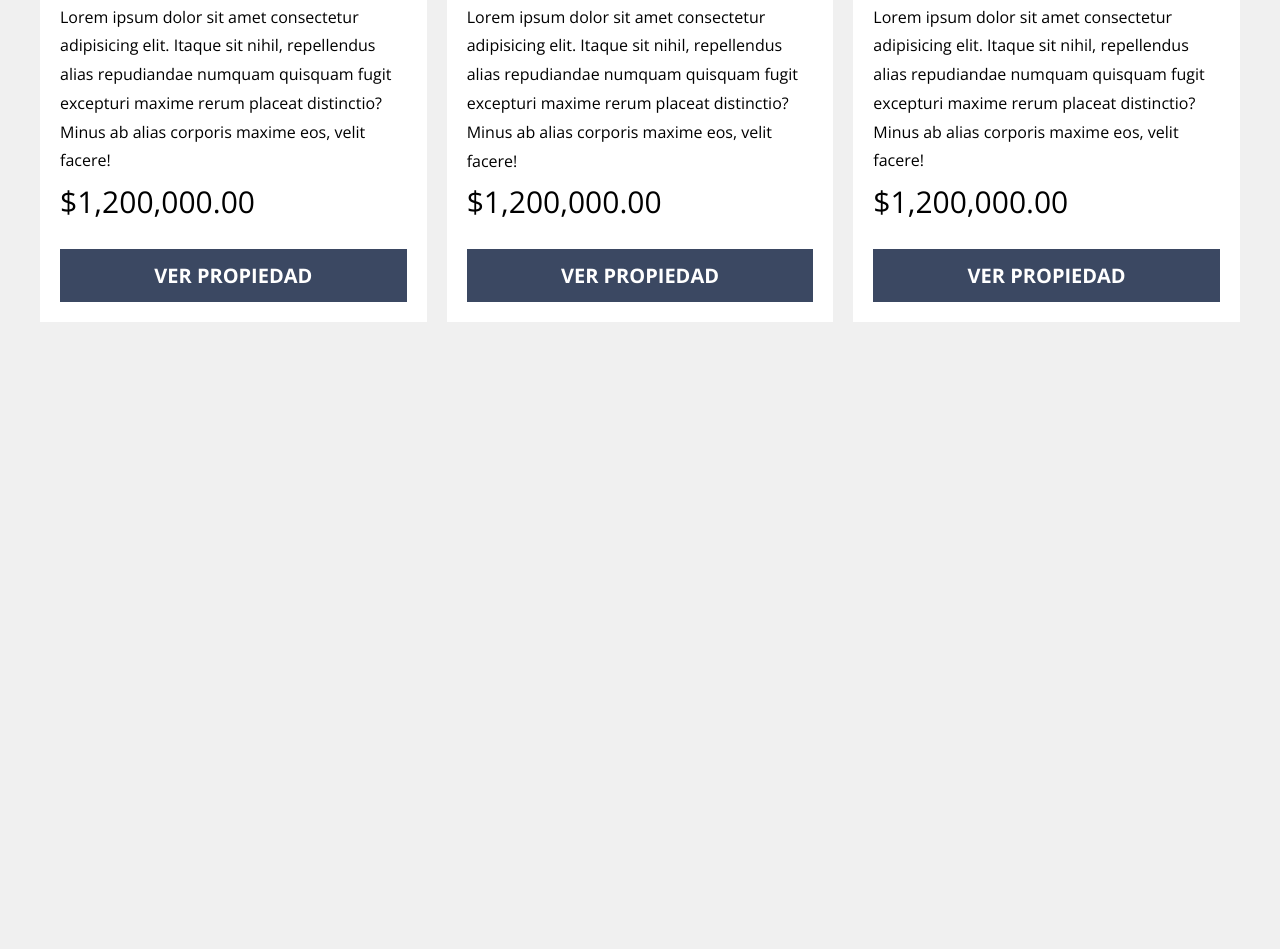
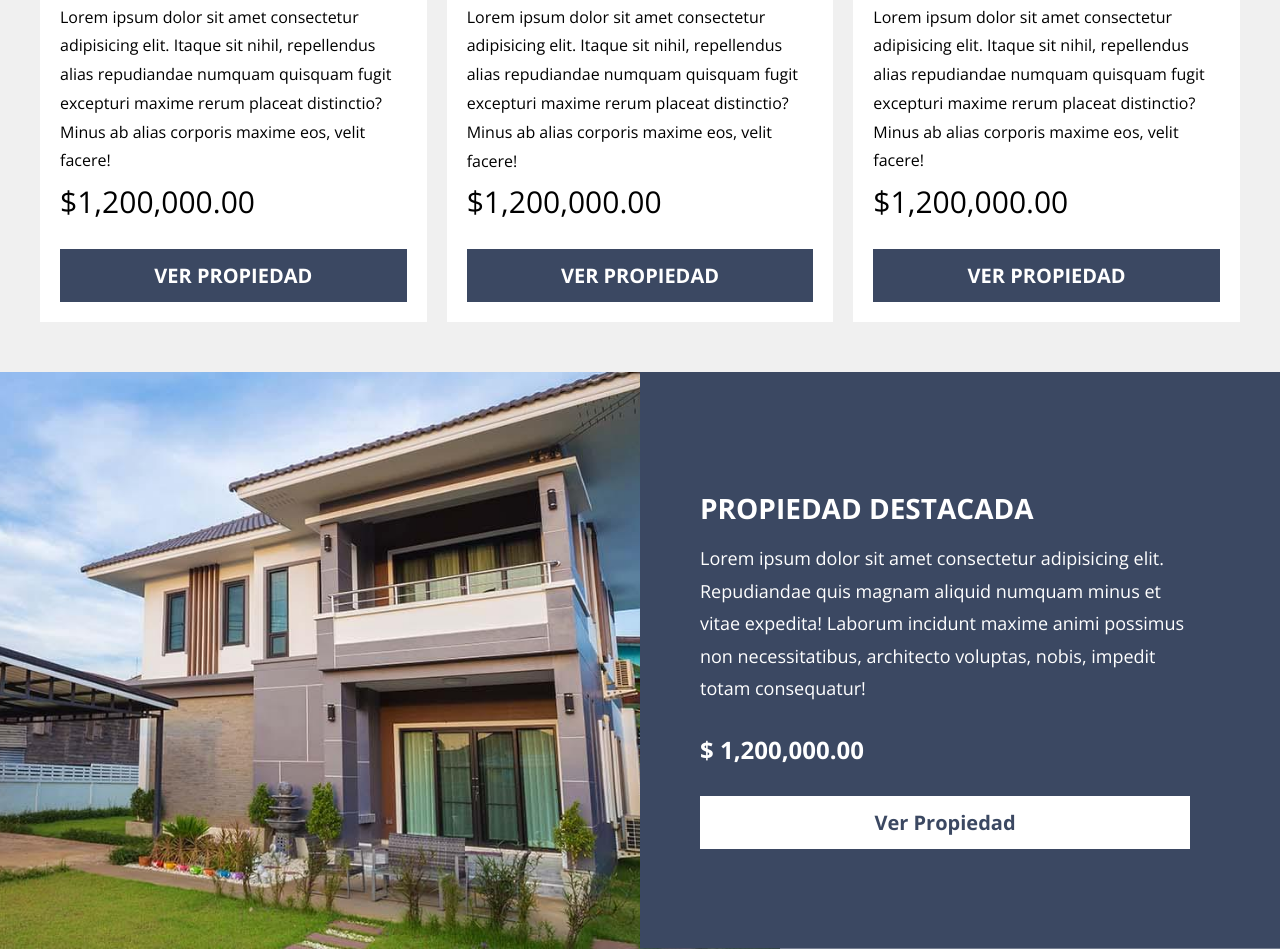
Before and after one commit to erickestradapj/sass-website-real-state, a website: page src/index.html in a window 1280 px wide. Shown: the part 1651-2600 px from the top of the page. Before the commit the page ends 1973 px from the top, so only its background shows below. Drawn offline with nearby package versions, Linux system fonts and the light colour scheme.

Commit message:
featured added

```diff
--- /dev/null
+++ b/src/assets/scss/ui/content/_featured.scss
@@ -0,0 +1,72 @@
+@use 'base/variables' as v;
+@use 'base/mixins' as m;
+
+.featured {
+   margin-top: 5rem;
+   background-image: linear-gradient(
+         to bottom,
+         transparent 0%,
+         transparent 50%,
+         v.$primary 50%,
+         v.$primary 100%
+      ),
+      url(../img/destacada.jpg);
+   background-size: 100%, cover;
+   background-repeat: no-repeat;
+   background-position: center, -88rem -30rem;
+
+   &__grid {
+      display: grid;
+      grid-template-rows: repeat(2, 1fr);
+   }
+
+   &__content {
+      padding: 5rem;
+      grid-row: 2/3;
+   }
+
+   &__heading {
+      color: v.$white;
+      text-transform: uppercase;
+   }
+
+   &__text {
+      color: v.$white;
+      font-size: 1.8rem;
+   }
+
+   &__price {
+      color: v.$white;
+      font-size: 2.4rem;
+      font-weight: 700;
+   }
+
+   &__link {
+      @include m.button(v.$white, v.$primary);
+      display: block;
+   }
+
+   @include m.tablet {
+      background-image: linear-gradient(
+            to right,
+            transparent 0%,
+            transparent 50%,
+            v.$primary 50%,
+            v.$primary 100%
+         ),
+         url(../img/destacada.jpg);
+      background-size: 100%, cover;
+      background-repeat: no-repeat;
+      background-position: center, -50rem center;
+
+      &__grid {
+         grid-template-rows: unset;
+         @include m.grid(2, 2rem);
+      }
+
+      &__content {
+         padding: 10rem 5rem;
+         grid-column: 2/3;
+      }
+   }
+}
--- a/src/assets/scss/ui/content/_index.scss
+++ b/src/assets/scss/ui/content/_index.scss
@@ -1 +1,2 @@
 @forward 'properties';
+@forward 'featured';
--- a/src/index.html
+++ b/src/index.html
@@ -171,5 +171,21 @@
             </div>
          </div>
       </main>
+
+      <!-- ============================== FEATURED ============================== -->
+      <section class="featured">
+         <div class="featured__grid container">
+            <div class="featured__content">
+               <h3 class="featured__heading">Propiedad Destacada</h3>
+               <p class="featured__text">
+                  Lorem ipsum dolor sit amet consectetur adipisicing elit. Repudiandae quis magnam aliquid
+                  numquam minus et vitae expedita! Laborum incidunt maxime animi possimus non necessitatibus,
+                  architecto voluptas, nobis, impedit totam consequatur!
+               </p>
+               <p class="featured__price">$ 1,200,000.00</p>
+               <a href="#" class="featured__link">Ver Propiedad</a>
+            </div>
+         </div>
+      </section>
    </body>
 </html>
```
Also changed, not shown: build/css/styles.css, 1 other file.
